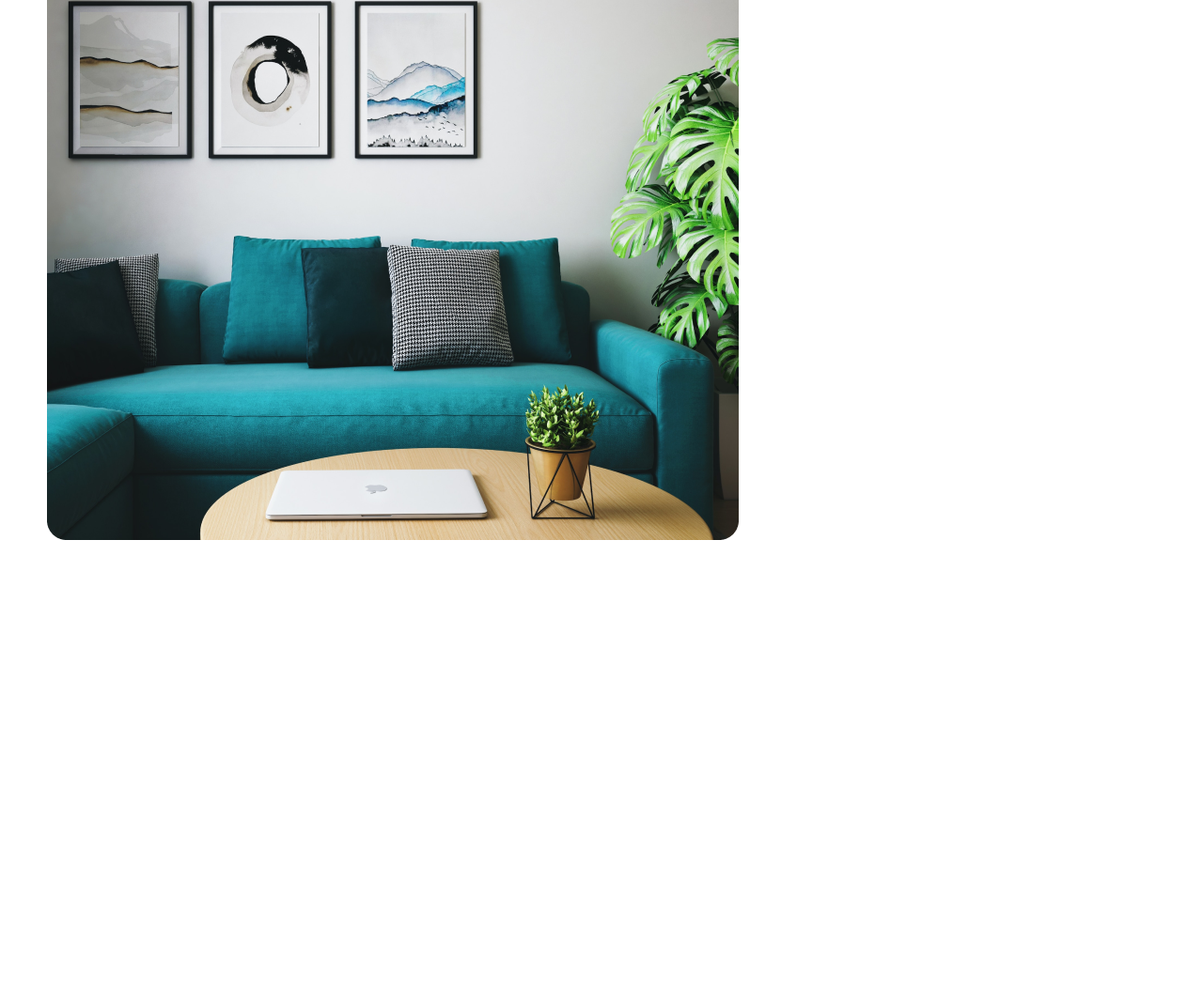
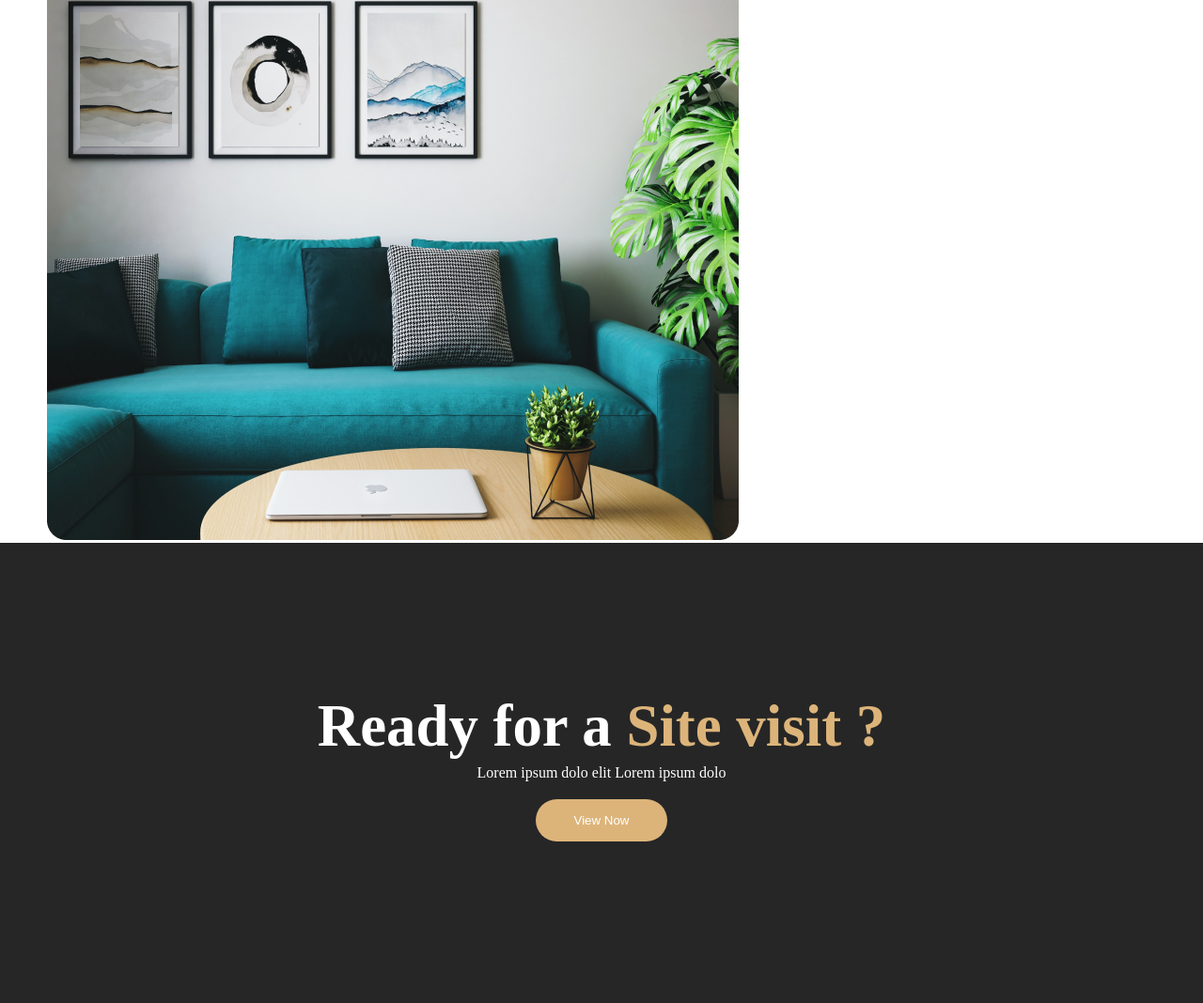
Before and after one commit to chiabera/davaleba-7, a plain HTML site: page index.html in a window 1280 px wide. Shown: the part 2267-3335 px from the top of the page at 94% size. Before the commit the page ends 2845 px from the top, so only its background shows below. Drawn offline with Linux system fonts and the light colour scheme.

Commit message:
Footer Added

```diff
--- a/CSS/style.css
+++ b/CSS/style.css
@@ -139,3 +139,29 @@ button[type="submit"] {
 .box1 {
   margin-left: 50px;
 }
+
+/* Foter Style Starts Here */
+.footer {
+  background-color: #262626;
+  padding: 170px;
+  color: white;
+  text-align: center;
+  line-height: 50px;
+}
+
+.footer_text {
+  font-size: 62.83px;
+  font-weight: 600;
+}
+
+span {
+  color: #dcb47a;
+}
+
+.footer_btn {
+  background-color: #dcb47a;
+  padding: 15px 40px;
+  border-radius: 50px;
+  border: none;
+  color: white;
+}
--- a/index.html
+++ b/index.html
@@ -85,6 +85,17 @@
           <img src="IMGS/Living Room4.png" alt="" />
         </div>
       </section>
+
+      <!-- Footer Starts Here -->
+      <div class="footer">
+        <p class="footer_text">Ready for a <span> Site visit ?</span></p>
+        <p class="footer_lorem">Lorem ipsum dolo elit Lorem ipsum dolo</p>
+        <a
+          href="https://stackoverflow.com/questions/4955122/what-exactly-is-needed-for-margin-0-auto-to-work"
+          target="_blank"
+          ><button class="footer_btn">View Now</button></a
+        >
+      </div>
     </div>
   </body>
 </html>
```
